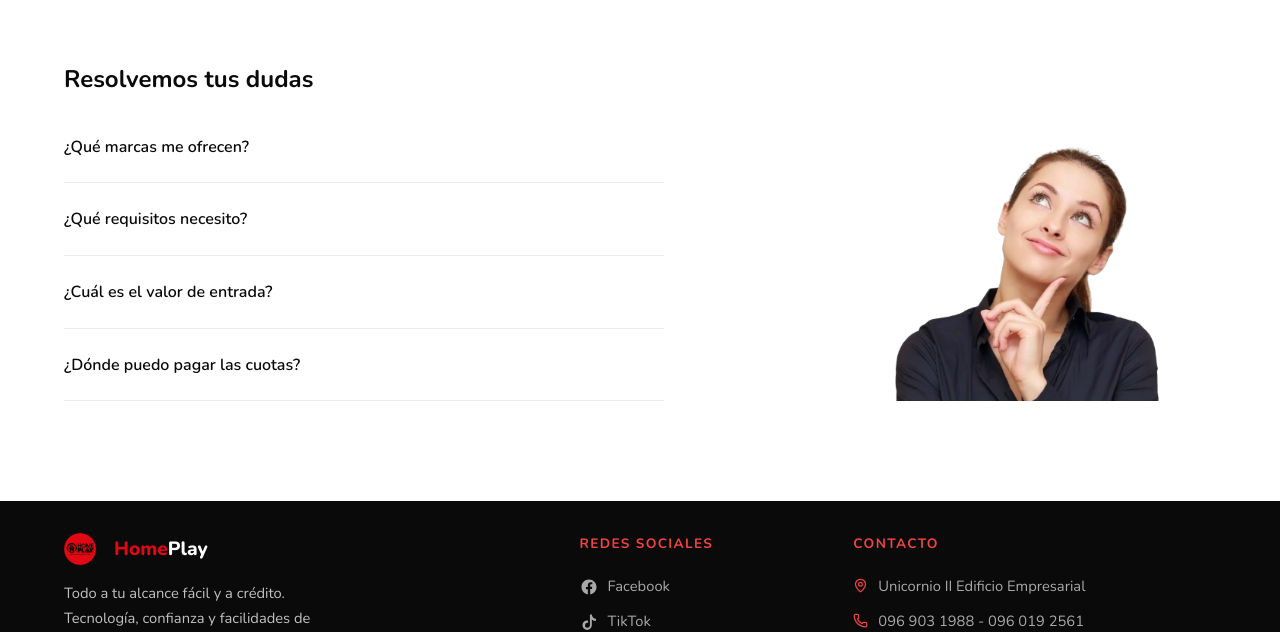
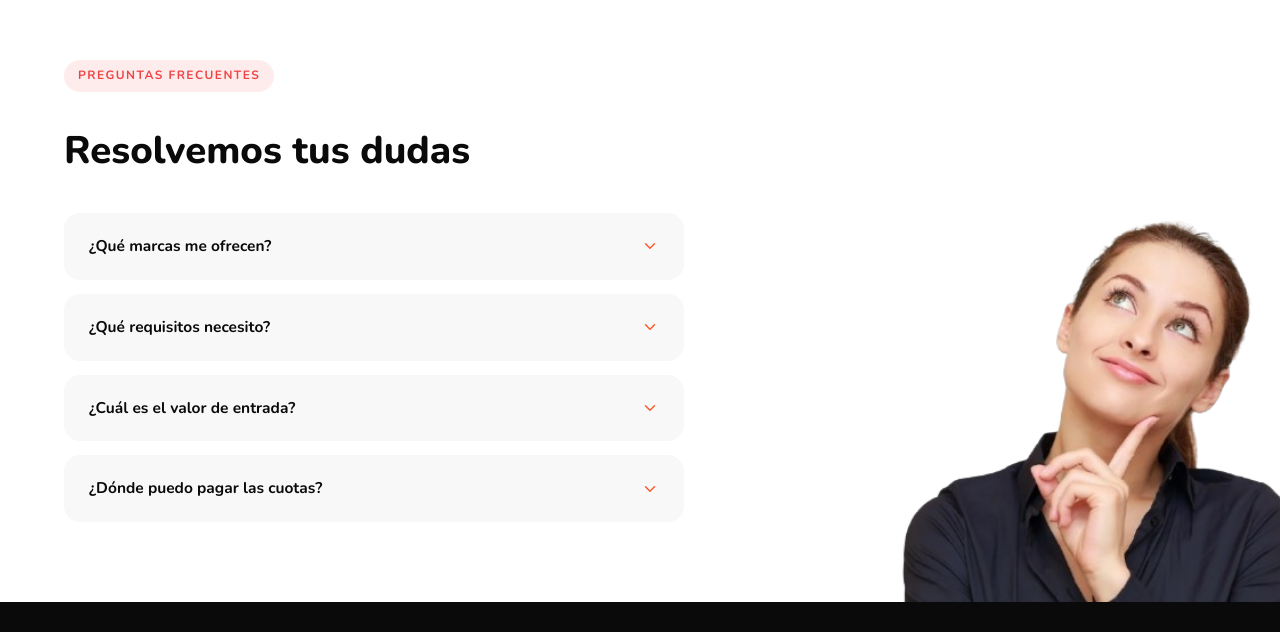
Before and after one commit to Robert-021/reacthome, a React (Vite) app: page /ofertas in a window 1280 px wide. Shown: the part 1510-2142 px from the top of the page. Built offline with nearby package versions, Linux system fonts and the light colour scheme.

Commit message:
Arreglo de credito por cuotas o quitarla

```diff
--- a/src/pages/Contact.jsx
+++ b/src/pages/Contact.jsx
@@ -32,7 +32,7 @@ export default function Contact() {
         <div className="container contact__grid">
 
           <div className="contact__info">
-            <h2>¿Listo para tu crédito?</h2>
+            <h2>¿Listo?</h2>
             <p>Contáctanos hoy mismo y uno de nuestros asesores te atenderá de inmediato.</p>
 
             <div className="contact__info-list">
--- a/src/pages/Offers.css
+++ b/src/pages/Offers.css
@@ -34,12 +34,12 @@
   gap: 10px;
   position: relative;
   transition: var(--transition);
-  box-shadow: 0 4px 20px rgba(0,0,0,0.05);
+  box-shadow: 0 4px 20px rgba(0, 0, 0, 0.05);
 }
 
 .offer-card:hover {
   transform: translateY(-5px);
-  box-shadow: 0 12px 32px rgba(255,107,53,0.15);
+  box-shadow: 0 12px 32px rgba(255, 107, 53, 0.15);
 }
 
 .offer-card__badge {
@@ -55,7 +55,7 @@
   text-transform: uppercase;
   padding: 6px 14px;
   border-radius: var(--radius-full);
-  box-shadow: 0 4px 10px rgba(255,107,53,0.3);
+  box-shadow: 0 4px 10px rgba(255, 107, 53, 0.3);
 }
 
 .offer-card__cat {
@@ -126,53 +126,94 @@
   font-weight: 700;
 }
 
+/* ── FAQ ── */
 .faq {
   position: relative;
-  padding: 100px 0;
+  padding: 100px 0 0;
   background: var(--white);
   overflow: hidden;
 }
 
 .faq__container {
   position: relative;
+  display: flex;
+  align-items: flex-end;
+  gap: 40px;
 }
 
 .faq__content {
-  max-width: 600px;
+  flex: 1;
+  max-width: 620px;
   z-index: 2;
   position: relative;
+  padding-bottom: 80px;
 }
 
 .faq__content h2 {
-  margin-bottom: 24px;
+  font-family: var(--font-display);
+  font-size: clamp(1.8rem, 3vw, 2.4rem);
+  font-weight: 800;
+  margin-bottom: 32px;
+  margin-top: 12px;
 }
 
 .faq__list {
   display: flex;
   flex-direction: column;
-  gap: 12px;
+  gap: 14px;
 }
 
 .faq__item {
-  border-bottom: 1px solid rgba(0,0,0,0.08);
-  padding-bottom: 10px;
+  background: var(--gray-100);
+  border-radius: var(--radius-md);
+  border: 1.5px solid transparent;
+  overflow: hidden;
+  transition: border-color 0.25s, box-shadow 0.25s;
+}
+
+.faq__item--open {
+  border-color: var(--orange);
+  box-shadow: 0 4px 20px rgba(255, 107, 53, 0.12);
+  background: var(--white);
 }
 
 .faq__question {
-  font-weight: 600;
+  display: flex;
+  justify-content: space-between;
+  align-items: center;
+  gap: 16px;
+  font-family: var(--font-display);
+  font-weight: 700;
+  font-size: 0.97rem;
   cursor: pointer;
-  padding: 12px 0;
-  transition: 0.3s;
+  padding: 20px 24px;
+  transition: color 0.2s;
+  user-select: none;
 }
 
 .faq__question:hover {
   color: var(--orange);
 }
 
+.faq__item--open .faq__question {
+  color: var(--orange);
+}
+
+.faq__chevron {
+  flex-shrink: 0;
+  color: var(--orange);
+  transition: transform 0.3s ease;
+}
+
+.faq__item--open .faq__chevron {
+  transform: rotate(180deg);
+}
+
 .faq__answer {
-  font-size: 0.9rem;
-  opacity: 0.7;
-  padding-bottom: 10px;
+  font-size: 0.92rem;
+  color: var(--gray-600);
+  line-height: 1.75;
+  padding: 0 24px 20px;
 }
 
 .faq__banks {
@@ -190,7 +231,6 @@
   object-fit: contain;
   filter: grayscale(20%);
   transition: filter 0.2s, transform 0.2s;
-  opacity: 1;
 }
 
 .faq__bank-logo:hover {
@@ -198,14 +238,37 @@
   transform: scale(1.05);
 }
 
-/* IMAGEN POSICIONADA */
+/* IMAGEN al borde inferior derecho */
 .faq__image {
   position: absolute;
+  right: -180px;
   bottom: 0;
-  right: 0;
-  width: 380px;
-  max-width: 40%;
+  width: 570px;
+  max-width: none;
+  display: block;
   pointer-events: none;
+  z-index: 1;
+}
+
+/* RESPONSIVE */
+@media (max-width: 1024px) {
+  .faq__image {
+    width: 260px;
+  }
+}
+
+@media (max-width: 768px) {
+  .faq {
+    padding: 80px 0 0;
+  }
+
+  .faq__image {
+    display: none;
+  }
+
+  .faq__content {
+    padding-bottom: 60px;
+  }
 }
 
 /* HERO WRAPPER */
@@ -234,7 +297,7 @@
 }
 
 .hero__text {
-  color: rgba(255,255,255,0.6);
+  color: rgba(255, 255, 255, 0.6);
   margin-top: 12px;
   max-width: 480px;
   margin-left: auto;
@@ -266,9 +329,11 @@
   0% {
     transform: translateY(-50%) translateY(0px);
   }
+
   50% {
     transform: translateY(-50%) translateY(-15px);
   }
+
   100% {
     transform: translateY(-50%) translateY(0px);
   }
@@ -294,9 +359,13 @@
 }
 
 @media (max-width: 768px) {
-  .offers__grid { grid-template-columns: 1fr; }
+  .offers__grid {
+    grid-template-columns: 1fr;
+  }
 }
 
 @media (max-width: 1024px) {
-  .offers__grid { grid-template-columns: repeat(2, 1fr); }
+  .offers__grid {
+    grid-template-columns: repeat(2, 1fr);
+  }
 }
--- a/src/pages/Offers.jsx
+++ b/src/pages/Offers.jsx
@@ -1,4 +1,4 @@
-import { ExternalLink, Tag } from 'lucide-react';
+import { ExternalLink, Tag, ChevronDown } from 'lucide-react';
 import { useState } from 'react';
 import './Offers.css';
 
@@ -162,51 +162,36 @@ export default function Offers() {
         <div className="container faq__container">
 
           <div className="faq__content">
+            <span className="section-tag">Preguntas Frecuentes</span>
             <h2>Resolvemos tus dudas</h2>
 
             <div className="faq__list">
 
-              <div className="faq__item">
-                <div className="faq__question" onClick={() => toggleFAQ(0)}>
-                  ¿Qué marcas me ofrecen?
+              {[
+                { q: '¿Qué marcas me ofrecen?', a: 'Trabajamos con Samsung, TCL, Honor, Xiaomi y más.' },
+                { q: '¿Qué requisitos necesito?', a: 'Solo tu cédula y validación rápida.' },
+                { q: '¿Cuál es el valor de entrada?', a: 'El valor de la entrada depende del nivel asignado, pero va desde el 15% hasta el 35%. Esto sirve para que tus cuotas no salgan elevadas.' },
+              ].map((item, i) => (
+                <div key={i} className={`faq__item ${activeIndex === i ? 'faq__item--open' : ''}`}>
+                  <div className="faq__question" onClick={() => toggleFAQ(i)}>
+                    <span>{item.q}</span>
+                    <ChevronDown size={18} className="faq__chevron" />
+                  </div>
+                  {activeIndex === i && (
+                    <div className="faq__answer">{item.a}</div>
+                  )}
                 </div>
-                {activeIndex === 0 && (
-                  <div className="faq__answer">
-                    Trabajamos con Samsung, TCL, Honor, Xiaomi y más.
-                  </div>
-                )}
-              </div>
+              ))}
 
-              <div className="faq__item">
-                <div className="faq__question" onClick={() => toggleFAQ(1)}>
-                  ¿Qué requisitos necesito?
-                </div>
-                {activeIndex === 1 && (
-                  <div className="faq__answer">
-                    Solo tu cédula y validación rápida.
-                  </div>
-                )}
-              </div>
-
-              <div className="faq__item">
-                <div className="faq__question" onClick={() => toggleFAQ(2)}>
-                  ¿Cuál es el valor de entrada?
-                </div>
-                {activeIndex === 2 && (
-                  <div className="faq__answer">
-                    El valor de la entrada depende del nivel asignado,
-                    pero va desde el 15% hasta el 35% esto servira para que tus cuotas no salgan elevadas
-                  </div>
-                )}
-              </div>
-
-              <div className="faq__item">
+              {/* Item de bancos aparte por su contenido especial */}
+              <div className={`faq__item ${activeIndex === 3 ? 'faq__item--open' : ''}`}>
                 <div className="faq__question" onClick={() => toggleFAQ(3)}>
-                  ¿Dónde puedo pagar las cuotas?
+                  <span>¿Dónde puedo pagar las cuotas?</span>
+                  <ChevronDown size={18} className="faq__chevron" />
                 </div>
                 {activeIndex === 3 && (
                   <div className="faq__answer">
-                    <p>Transferencias directas en nuestras cuentas autorizadas:</p>
+                    <p style={{ marginBottom: '14px' }}>Transferencias directas en nuestras cuentas autorizadas:</p>
                     <div className="faq__banks">
                       <img src={imgBolivariano} alt="Banco Bolivariano" className="faq__bank-logo" />
                       <img src={imgPichincha} alt="Banco Pichincha" className="faq__bank-logo" />
@@ -220,7 +205,6 @@ export default function Offers() {
             </div>
           </div>
 
-          {/* IMAGEN */}
           <img src={imgFAQ} alt="FAQ" className="faq__image" />
 
         </div>
--- a/src/pages/Products.jsx
+++ b/src/pages/Products.jsx
@@ -54,6 +54,7 @@ export default function Products() {
 
   const filtered = active === 'Todos' ? products : products.filter(p => p.category === active);
 
+
   return (
     <main className="products">
       <section className="products__hero">
@@ -97,20 +98,27 @@ export default function Products() {
                   rel="noopener"
                   className="btn btn-primary"
                 >
-                  Solicitar crédito <ExternalLink size={14} />
+                  Solicitar información <ExternalLink size={14} />
                 </a>
               </div>
             ))}
           </div>
 
+
+
           <div className="products__tiktok">
             <p>¿Quieres ver más productos?</p>
-            <a href="https://www.tiktok.com/@homeplaycredito" target="_blank" rel="noopener" className="btn btn-dark">
-              Visita nuestro TikTok <ExternalLink size={14} />
+            <a
+              href="https://wa.me/593959728822?text=Buen%20día,%20me%20gustaría%20solicitar%20más%20información%20sobre%20su%20catálogo%20de%20productos."
+              target="_blank"
+              rel="noopener"
+              className="btn btn-primary"
+            >
+              Solicita nuestro catálogo <ExternalLink size={14} />
             </a>
           </div>
         </div>
       </section>
-    </main>
+    </main >
   );
 }
```
Also changed, not shown: src/pages/Products.css (+9 -4 lines).
